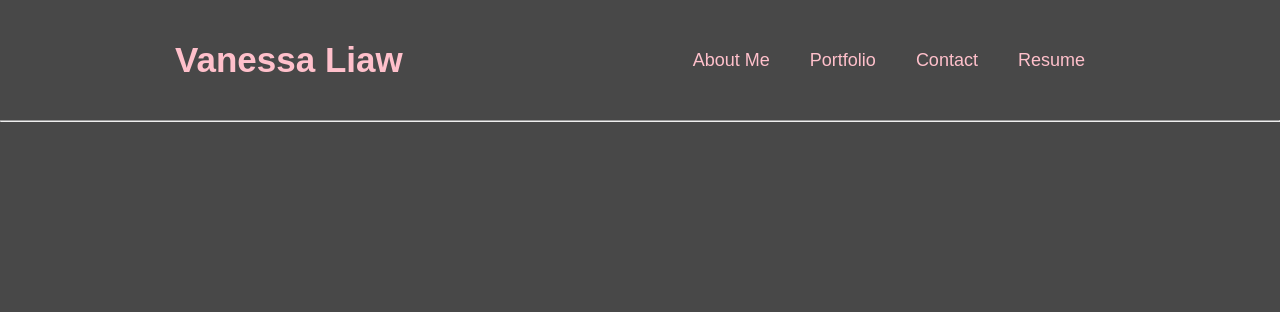
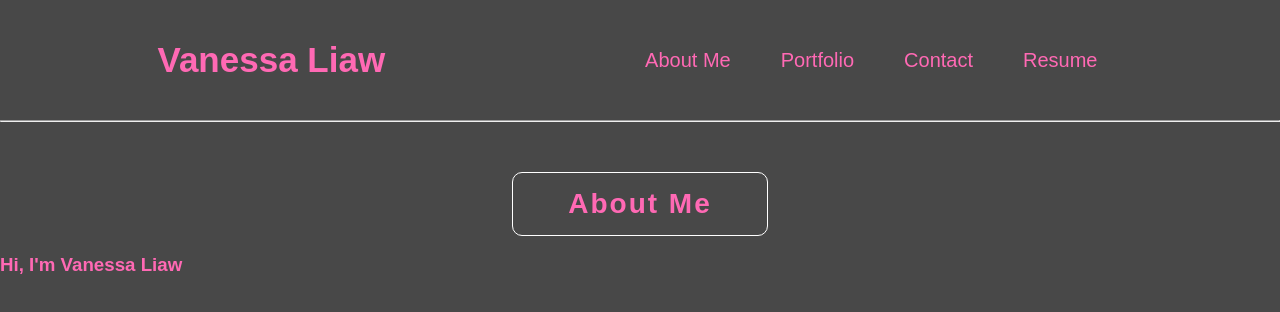
Before and after one commit to VanessaLiaw021/react-portoflio, a React (Create React App) app: page / in a window 1280 px wide. Shown: the top 312 px of the page. Built offline with nearby package versions, Linux system fonts and the light colour scheme.

Commit message:
created the about component and style, need to figure out why images aren't displaying for me

```diff
--- a/src/App.css
+++ b/src/App.css
@@ -6,7 +6,7 @@
     padding: 0;
     box-sizing: border-box;
     background-color: #484848;
-    color: pink;
+    color: #FF69B4;
     font-family: "Fire Sans", sans-serif;
 }
 
@@ -25,8 +25,30 @@
 
 /* Start Navbar Section */
 .nav a {
-    margin: 0 20px;
+    margin: 0 25px;
     text-decoration: none;
-    font-size: 18px;
+    font-size: 20px;
+}
+
+.nav a:hover {
+    color: white;
 }
 /* End Navbar Section */
+
+/* Start About Me Section */
+.main {
+    margin-top: 50px;
+}
+
+.nav-heading {
+    text-align: center;
+    border: 1px solid white;
+    width: 20%;
+    display: block;
+    margin: 0 auto;
+    padding: 15px;
+    border-radius: 10px;
+    letter-spacing: 2px;
+    font-size: 28px;
+}
+/* End About Me Section */
--- a/src/App.js
+++ b/src/App.js
@@ -1,5 +1,6 @@
 import React from "react";
 import Header from "./components/Header";
+import About from "./components/About";
 import "./App.css";
 
 function App() {
@@ -7,6 +8,7 @@ function App() {
     <>
       <Header />
       <hr></hr>
+      <About />
     </>
   );
 }
--- /dev/null
+++ b/src/components/About.js
@@ -0,0 +1,23 @@
+//Import packages
+import React from 'react';
+
+//About Component
+const About = () => {
+  return (
+    <div className="main">
+        <h2 className="nav-heading">About Me</h2>
+
+        <div class="about">
+            <div>
+                <img></img>
+            </div>
+            <div>
+                <h3>Hi, I'm Vanessa Liaw</h3>
+            </div>
+        </div>
+    </div>
+  );
+}
+
+//Export About component
+export default About;
--- a/src/components/Header.js
+++ b/src/components/Header.js
@@ -5,7 +5,7 @@ import Nav from "./Nav";
 //Header Component
 const Header = () => {
   return (
-    <div class="header">
+    <div className="header">
         <h1>Vanessa Liaw</h1>
         <Nav />
     </div>
--- a/src/components/Nav.js
+++ b/src/components/Nav.js
@@ -5,7 +5,7 @@ import React from 'react';
 const Nav = () => {
   return (
     <div>
-        <nav class="nav">
+        <nav className="nav">
             <a href="/home">About Me</a>
             <a href="/portoflio">Portfolio</a>
             <a href="/contact">Contact</a>
```
Also changed, not shown: 1 other file (tests, documents, lock files or other folders).
